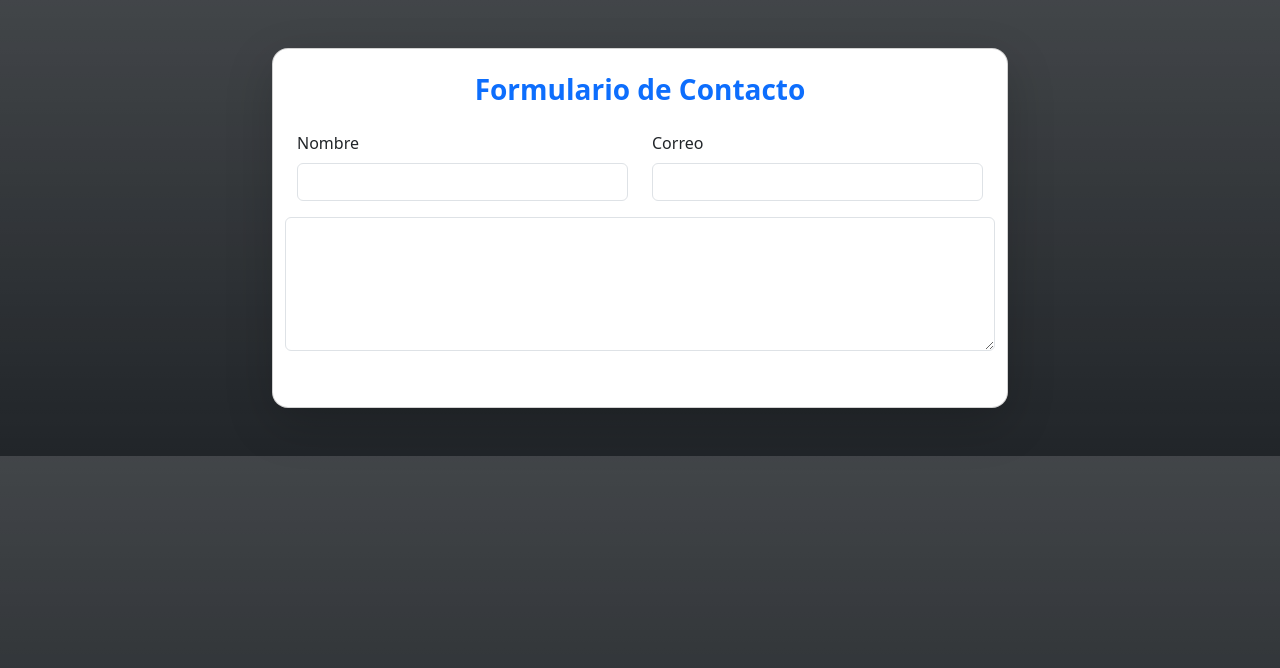
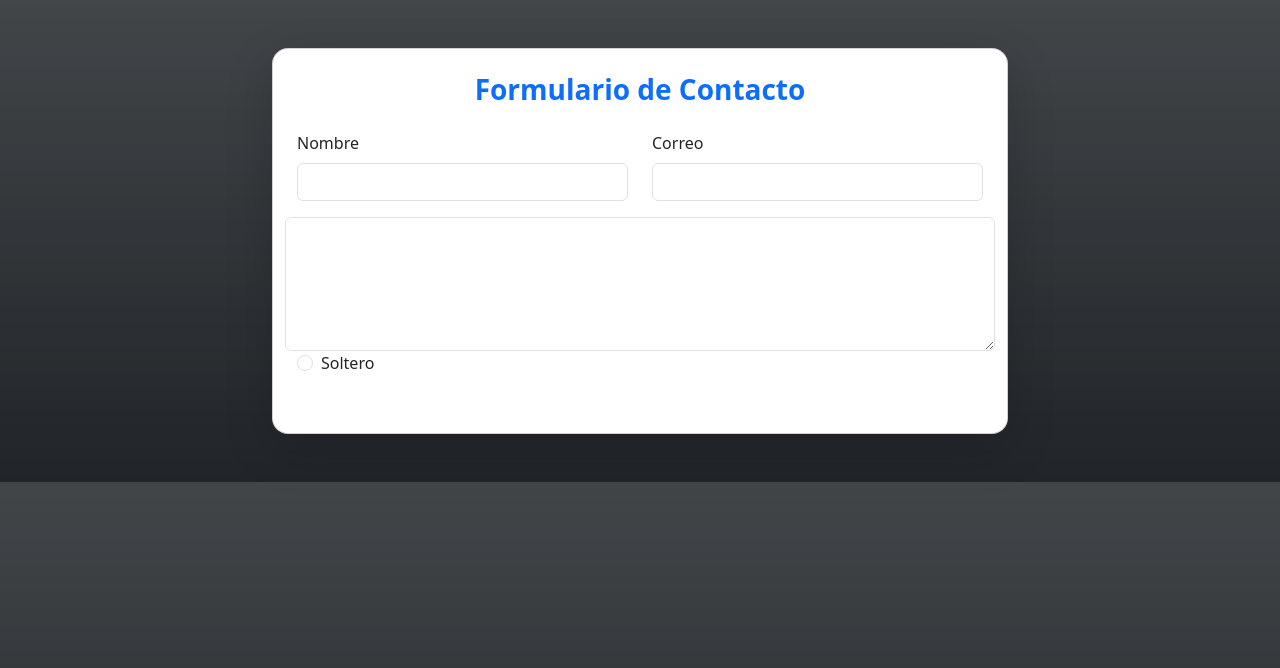
Before and after one commit to ItzValen01/formularios-bootstrap, a plain HTML site: page index.html in a window 1280 px wide. Drawn offline with Linux system fonts and the light colour scheme.

Commit message:
Ejercicio 12: Radio buttons

```diff
--- a/index.html
+++ b/index.html
@@ -34,6 +34,10 @@
 
                             <div class="row">
                                 <div class="col-12 col-mb-6 mb-3">
+                                    <div class="form-check">
+                                        <input type="radio" id="soltero" class="form-check-input">
+                                        <label for="soltero" class="form-check-label">Soltero</label>
+                                    </div>
                                 </div>
 
                                 <div class="col-12 col-md-6 mb-3">
```
